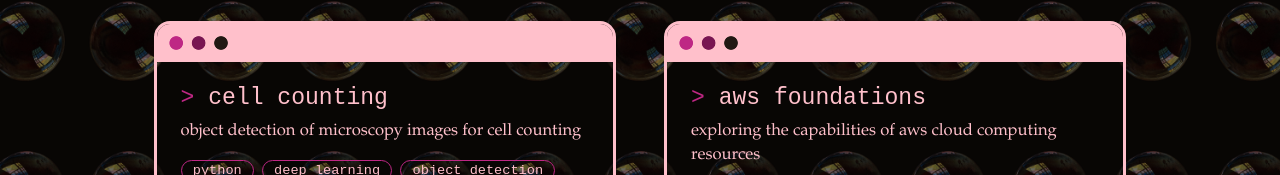
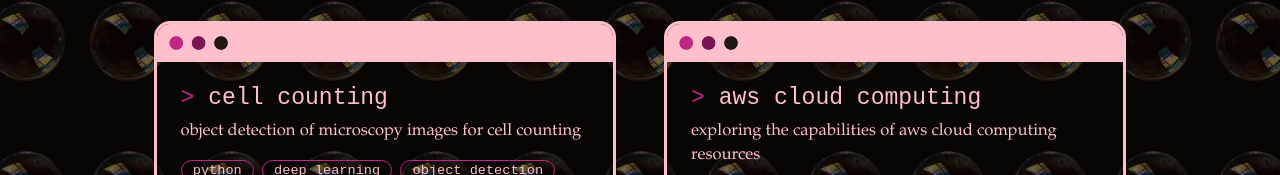
Before and after one commit to singhp99/personal_website, a plain HTML site: page coding.html in a window 1280 px wide. Shown: the part 222-397 px from the top of the page. Drawn offline with nearby package versions, Linux system fonts and the light colour scheme; some packages are replaced by stand-ins of ours; a script that the page names is missing.

Commit message:
edited aws coding description

```diff
--- a/coding.html
+++ b/coding.html
@@ -32,7 +32,7 @@
   </article>
 
   <article class="project">
-    <h2>aws foundations</h2>
+    <h2>aws cloud computing</h2>
     <p>exploring the capabilities of aws cloud computing resources </p>
     <ul class="tags"><li>python</li><li>aws s3</li><li>aws ec2</li><li>aws iam</li><li>ami</li><li>packages compatibility</li></ul>
 
```
